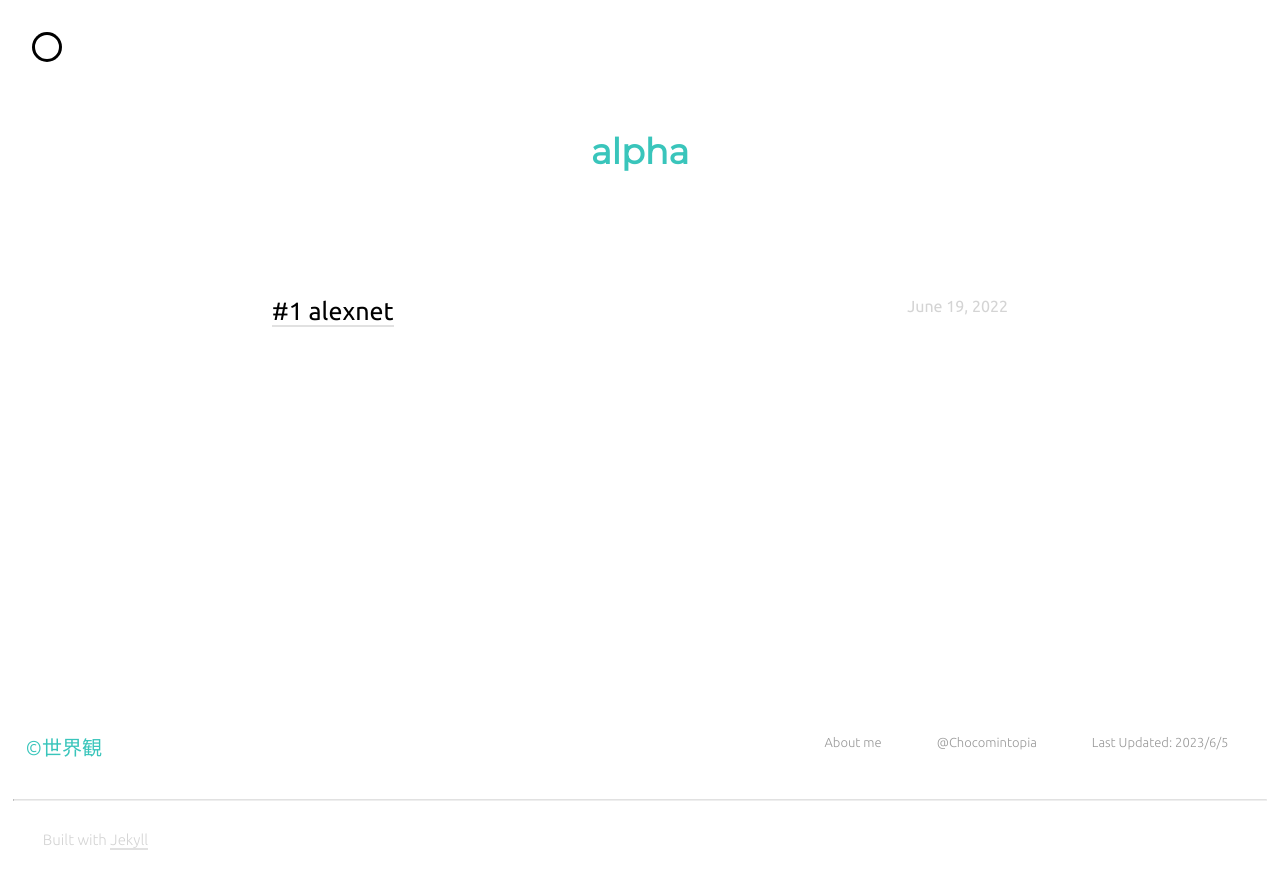
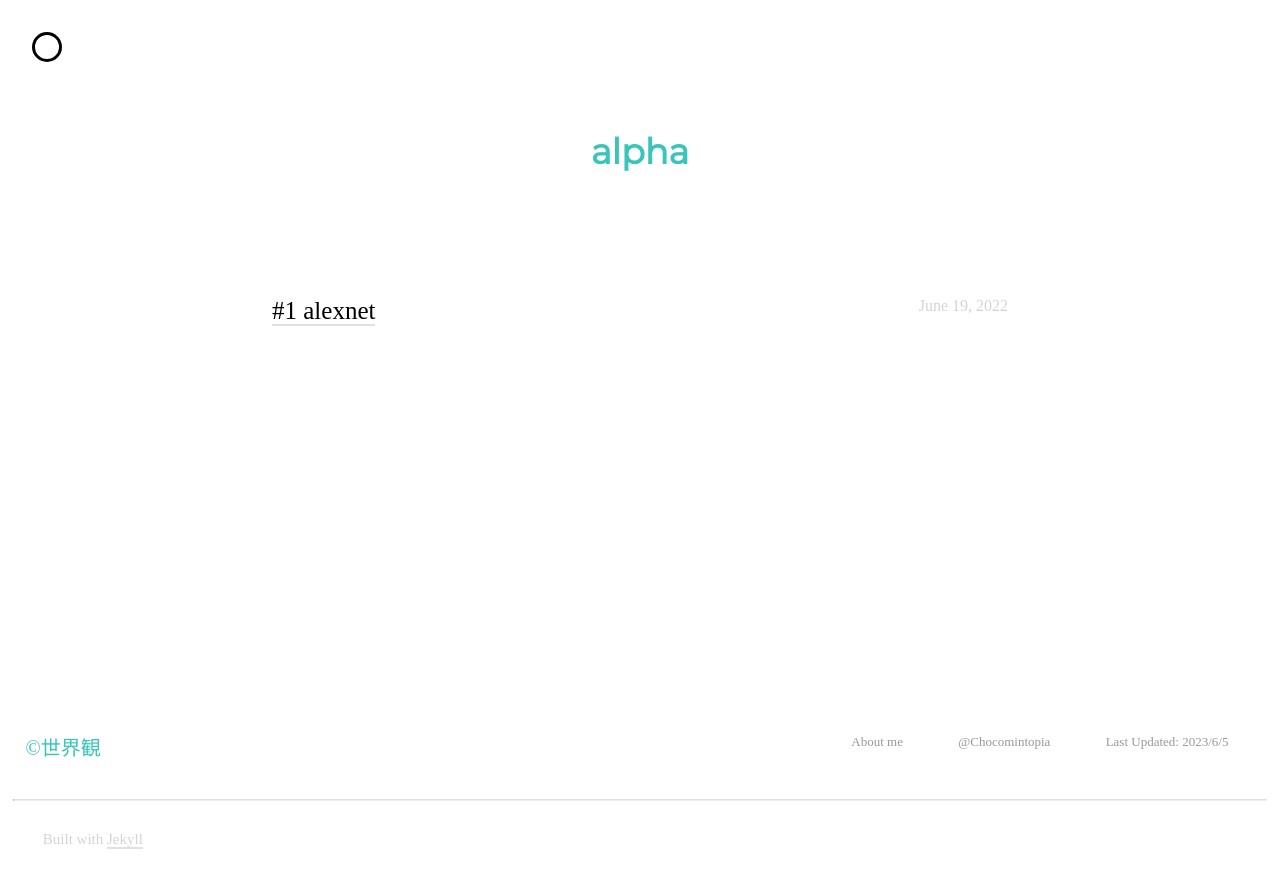
Before and after one commit to Chocomintopia/Chocomintopia.Github.io, a Jekyll site: the page built from index.html, in a window 1280 px wide. Shown: the top 889 px of the page. Built offline with Jekyll 4.4.1, drawn with Linux system fonts in a browser that asks for light colours; nearby versions of some CDN libraries; some web fonts are replaced; a script that is not in the unit is left out; the list of posts is cut into pages by our own code.

Commit message:
update fonts

```diff
--- a/_sass/_style.scss
+++ b/_sass/_style.scss
@@ -4,10 +4,6 @@
 @import "typography";
 @import "rrssb";
 
-@font-face{
-    font-family: 'FZFWZhuZiMinchoL';
-    src: url("../fonts/FZFWZhuZiMinchoL.woff") format("woff")
-}
 
 html {
 	height: 100%;
@@ -15,7 +11,7 @@ html {
     padding: 0;
 }
 body {
-    font-family: 'ubuntu', 'FZFWZhuZiMinchoL';
+    font-family: $font-stack-two;
     height: 100%;
     overflow: auto;
 }
--- a/_sass/_vars.scss
+++ b/_sass/_vars.scss
@@ -1,5 +1,11 @@
+@font-face{
+    font-family: 'FZFWZhuZiMinchoL';
+    src: url("../fonts/FZFWZhuZiMinchoL.woff") format("woff")
+}
+
 // Font stacks
 $font-stack-one: 'ubuntu';
+$font-stack-two: 'Time News Roman', 'FZFWZhuZiMinchoL';
 $font-stack-three: 'Montserrat';
 $code-font: 'consolas', 'Menlo', 'Roboto Mono', 'Roboto';
 
```
